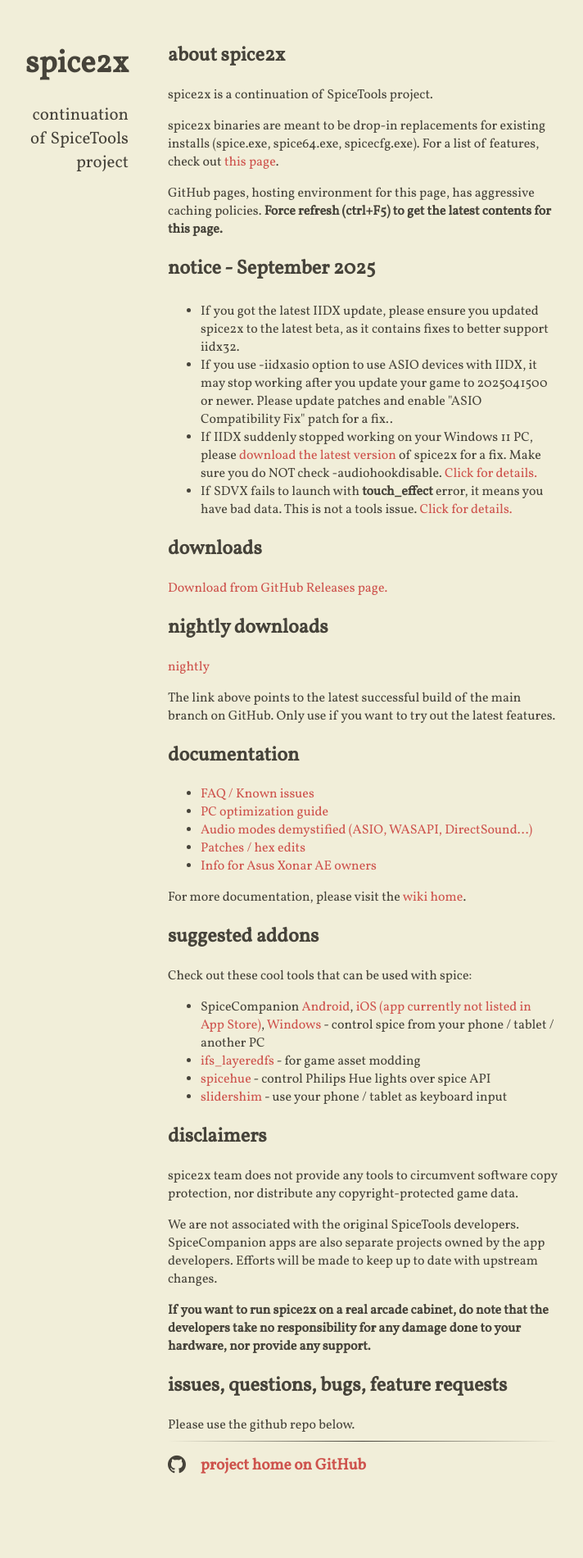
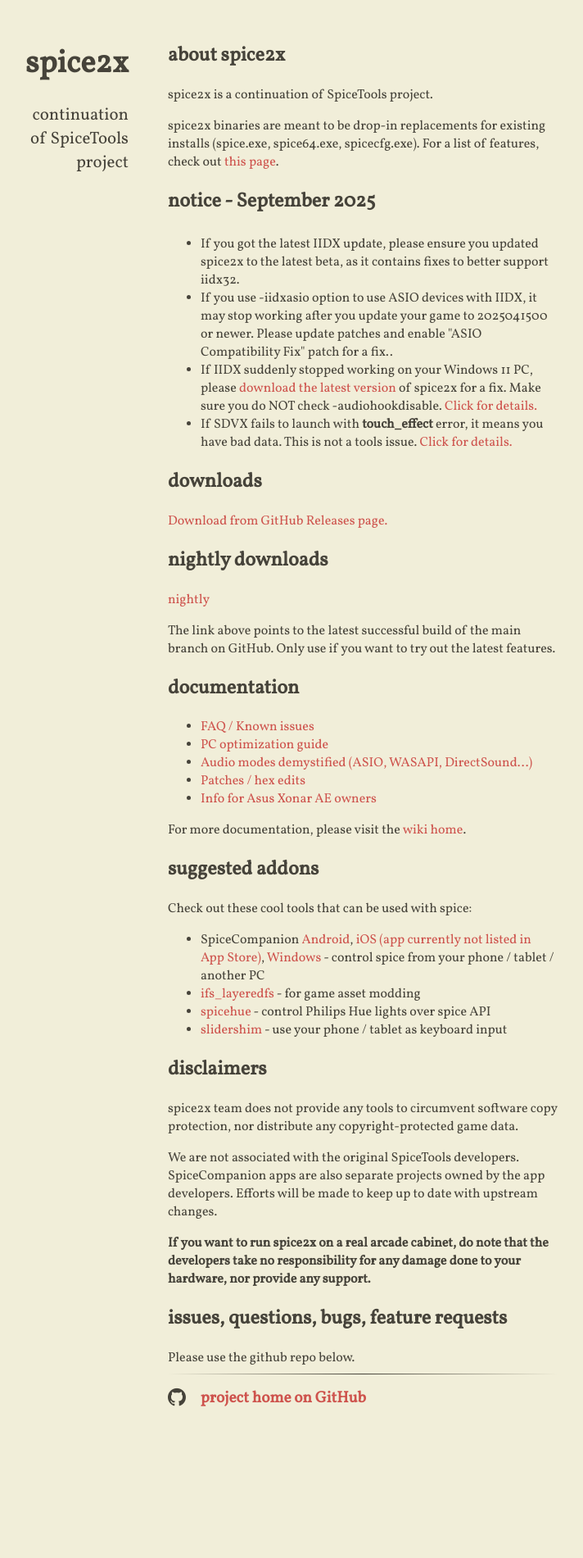
Before and after one commit to spice2x/spice2x.github.io, a Jekyll site: the page built from docs/index.html, in a window 1280 px wide. Shown: the whole page at 82% size, without its empty margins (299-1011 px from the left). Built offline with Jekyll 4.4.1, drawn with Linux system fonts in a browser that asks for light colours; nearby versions of some CDN libraries; after the commit the page ends 1819 px from its top, so only the background shows below that.

Commit message:
remove f5 notice

```diff
--- a/docs/_includes/content.html
+++ b/docs/_includes/content.html
@@ -4,10 +4,6 @@
 <p>spice2x binaries are meant to be drop-in replacements for existing installs (spice.exe, spice64.exe, spicecfg.exe).
   For a list of features, check out <a href="https://github.com/spice2x/spice2x.github.io/wiki/spice2x-features">this page</a>.
 </p>
-
-<p>GitHub pages, hosting environment for this page, has aggressive caching policies.
-<strong>Force refresh (ctrl+F5) to get the latest contents for this page.
-</strong></p>
 
 <h2>notice - September 2025</h2>
 
```
